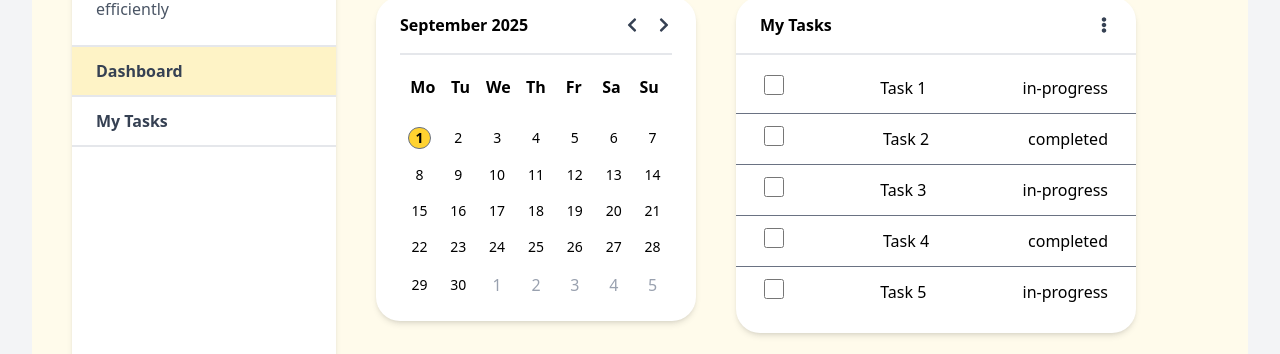
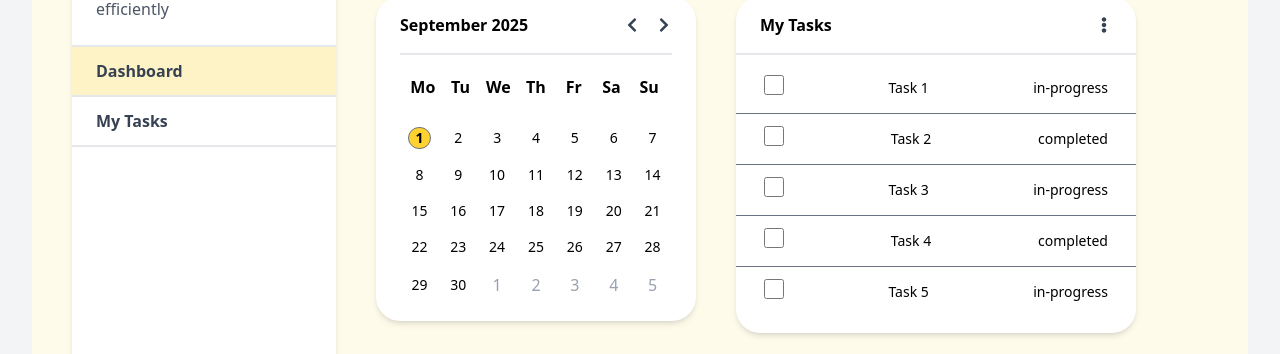
Before and after one commit to Safdari10/task-manager, a Next.js app in the folder frontend/: page /dashboard in a window 1280 px wide. Shown: the part 171-525 px from the top of the page. Built offline with nearby package versions, Linux system fonts and the light colour scheme.

Commit message:
Adds text size styling to task title and status in TaskPreview component for improved readability

```diff
--- a/frontend/src/app/dashboard/components/TaskPreview.tsx
+++ b/frontend/src/app/dashboard/components/TaskPreview.tsx
@@ -50,8 +50,8 @@ const TaskPreview = () => {
             <div>
               <input type="checkbox" className="form-checkbox h-5 w-5" />
             </div>
-            <div className="">{task.title}</div>
-            <div className="text-right">{task.status}</div>
+            <div className="text-sm">{task.title}</div>
+            <div className="text-right text-sm">{task.status}</div>
           </div>
         ))}
       </div>
```
